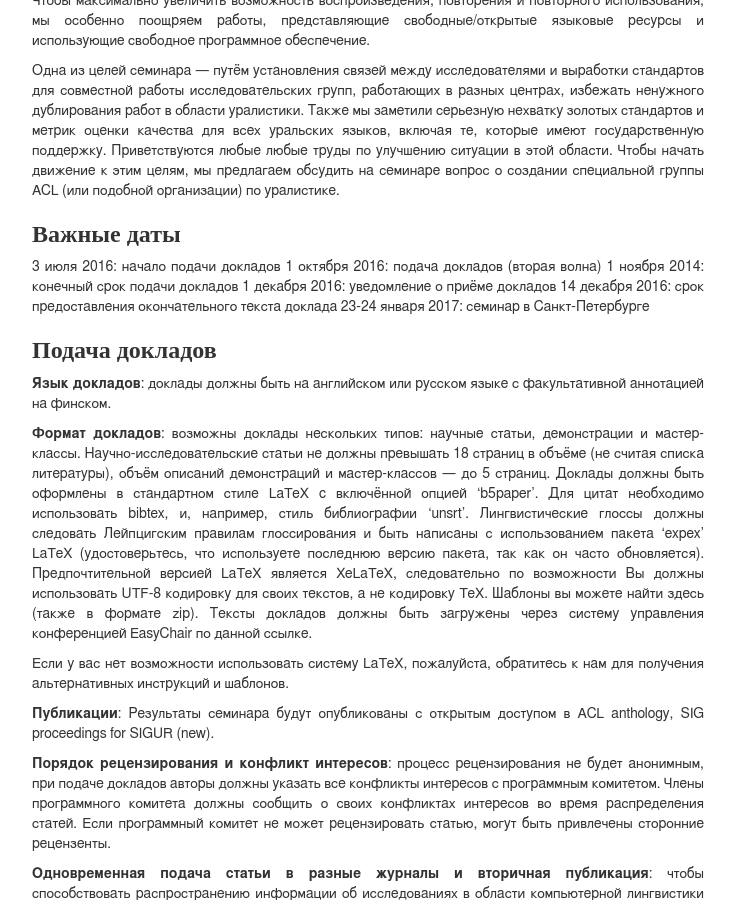
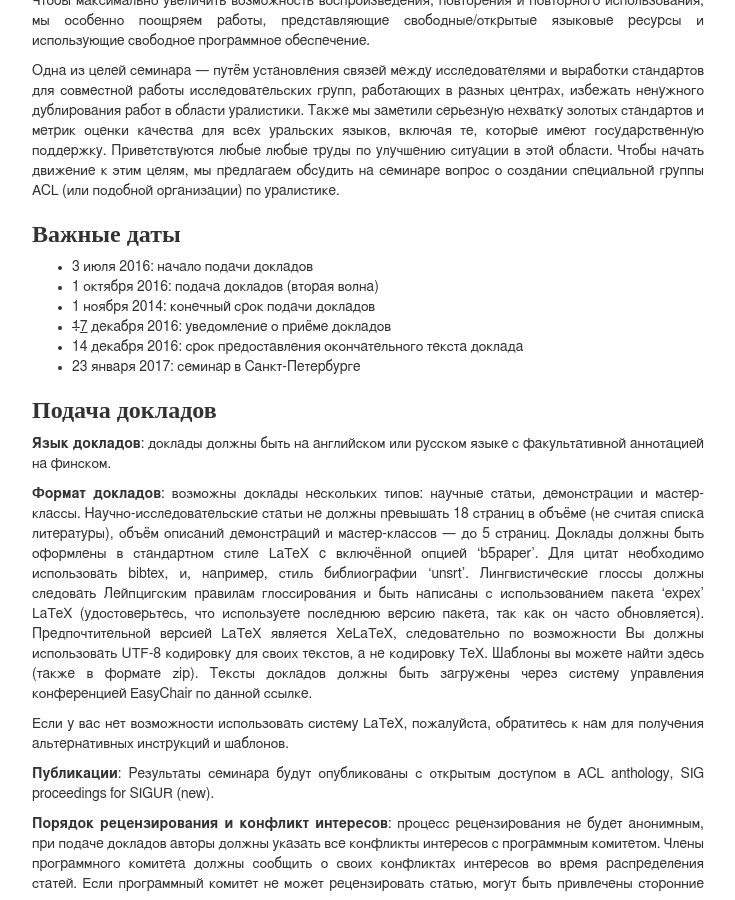
Before and after one commit to acl-sigur/acl-sigur.github.io, a Jekyll site: the page built from iwclul2017.rus.md, in a window 1280 px wide and 900 px high, scrolled down 1245 px. Shown: the whole window, without its empty margins (233-968 px from the left). Built offline with Jekyll 4.4.1, drawn with Linux system fonts in a browser that asks for light colours.

Commit message:
extension

```diff
--- a/iwclul2017.rus.md
+++ b/iwclul2017.rus.md
@@ -78,12 +78,13 @@ date: 2016-09-23 09:15:24
 создании специальной группы ACL (или подобной организации) по уралистике.
 
 ### Важные даты
-3 июля 2016: начало подачи докладов
-1 октября 2016: подача докладов (вторая волна)
-1 ноября 2014: конечный срок подачи докладов
-1 декабря 2016: уведомление о приёме докладов
-14 декабря 2016: срок предоставления окончательного текста доклада
-23-24 января 2017: семинар в Санкт-Петербурге
+
+* 3 июля 2016: начало подачи докладов
+* 1 октября 2016: подача докладов (вторая волна)
+* 1 ноября 2014: конечный срок подачи докладов
+* <del>1</del><ins>7</ins> декабря 2016: уведомление о приёме докладов
+* 14 декабря 2016: срок предоставления окончательного текста доклада
+* 23 января 2017: семинар в Санкт-Петербурге
 
 ### Подача докладов
 
```
Also changed, not shown: iwclul2017.eng.md (+2 -2 lines).
